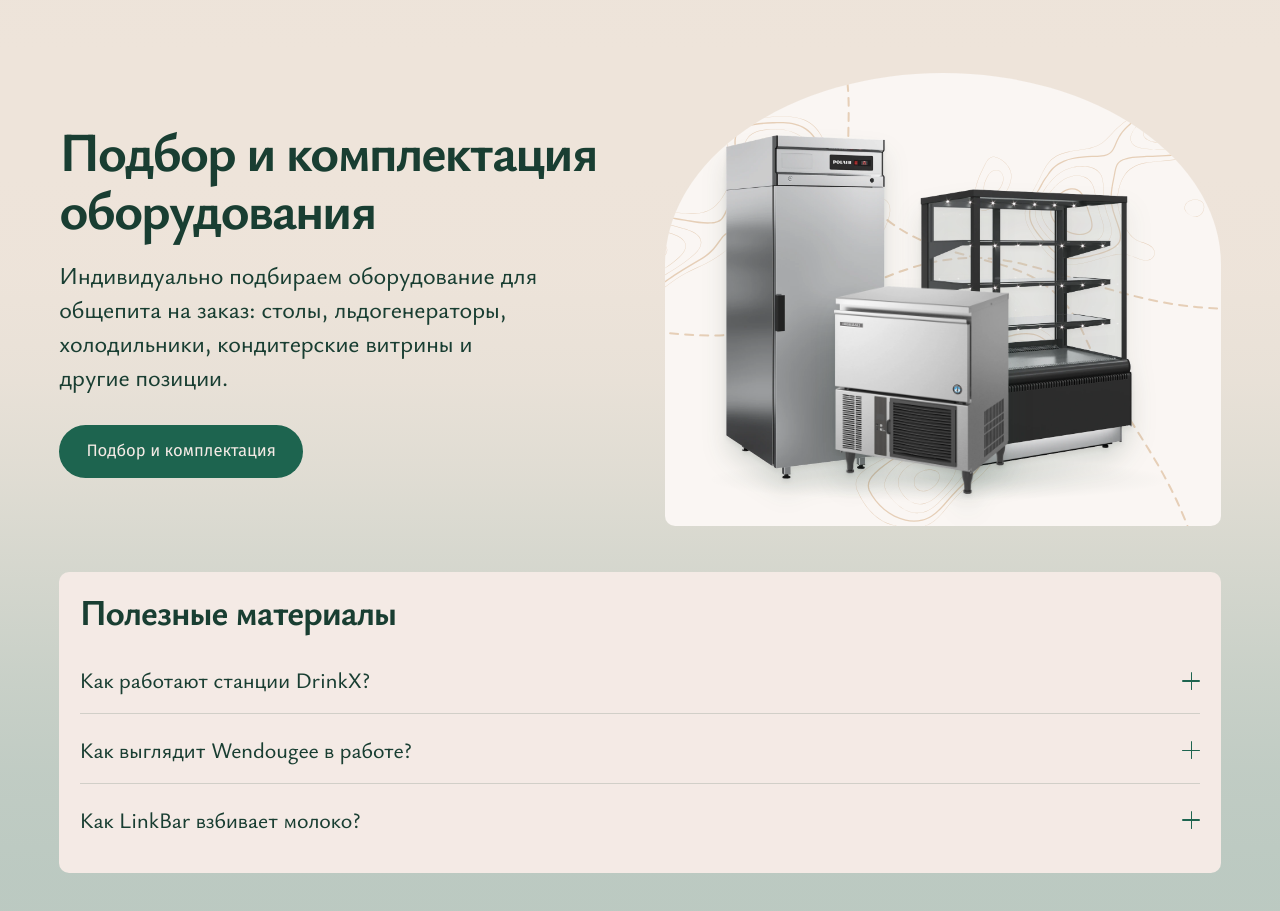
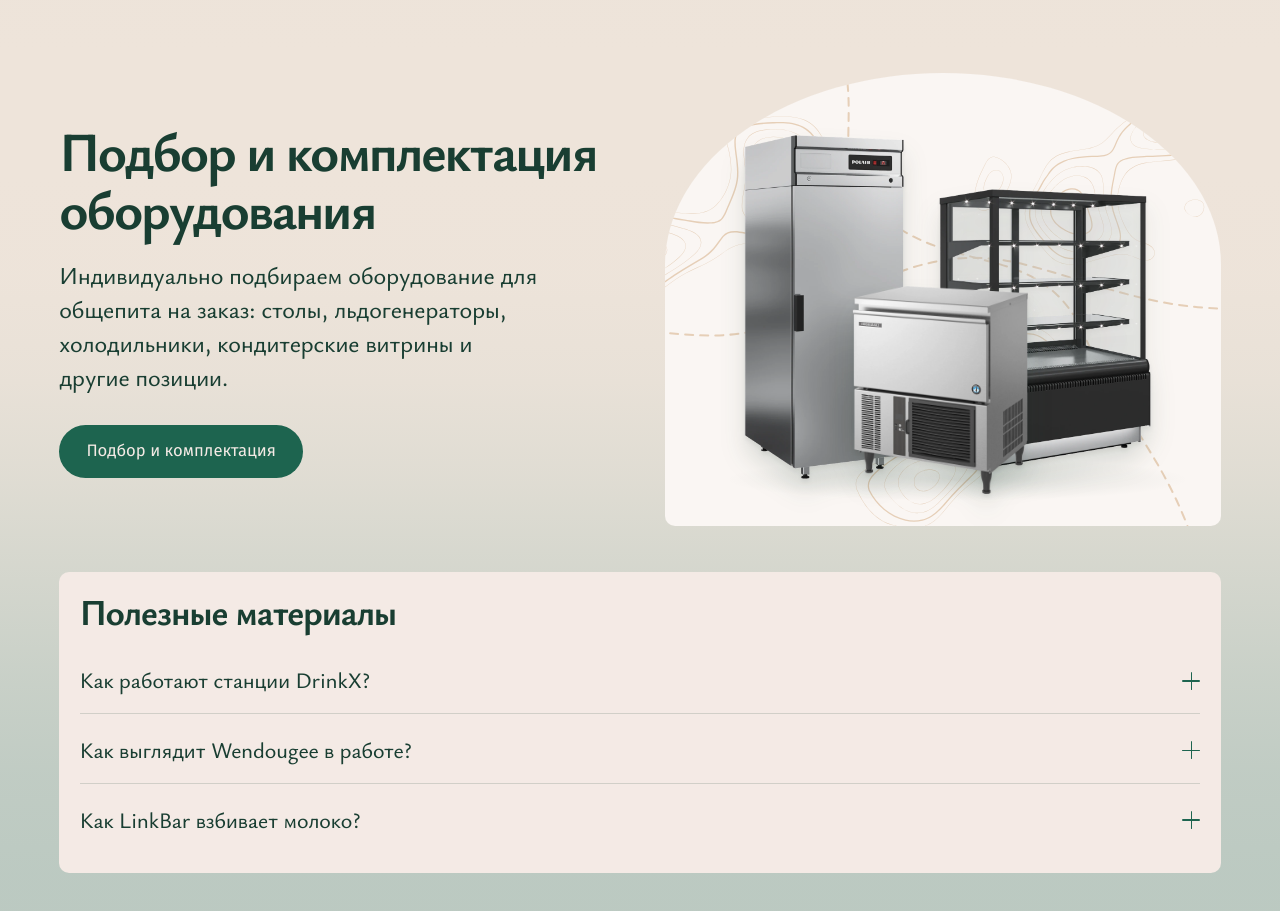
Before and after one commit to rmnemts-off/dao-coffee-landing, a website: page site/index.html in a window 1280 px wide. Shown: the part 5900-6811 px from the top of the page. Drawn offline with Linux system fonts and the light colour scheme.

Commit message:
Сдвинуть группу оборудования внутри арки вправо на 4%

```diff
--- a/site/styles/design.css
+++ b/site/styles/design.css
@@ -270,7 +270,7 @@ a:hover>.trail-link::after,a:focus-visible>.trail-link::after,
 .equipment-heading>p{max-width:44ch;margin-top:clamp(18px,1.6vw,28px);font:500 var(--fs-lead)/1.4 var(--heading);text-wrap:pretty}
 .equipment-action{margin-top:clamp(28px,2.4vw,44px)}
 .equipment-visual{align-self:stretch;min-height:clamp(26rem,34vw,38rem);padding-bottom:clamp(28px,2.5vw,48px)}
-.equipment-showcase{display:block;position:relative;isolation:isolate;width:100%;max-width:36rem;height:clamp(230px,28vw,380px);margin:0 auto}
+.equipment-showcase{display:block;position:relative;isolation:isolate;width:100%;max-width:36rem;height:clamp(230px,28vw,380px);margin:0 auto;transform:translateX(4%)}
 .equipment-showcase::before{content:'';position:absolute;inset:auto 2% -2% 0;height:12%;background:radial-gradient(ellipse closest-side,rgb(25 62 50 / .12),transparent);pointer-events:none}
 .equipment-piece{position:absolute;display:block;line-height:0}
 .equipment-piece img{width:auto;height:100%;max-width:none;filter:var(--shadow-product);pointer-events:none;user-select:none;-webkit-user-select:none;-webkit-user-drag:none;transform-origin:50% 85%;transition:transform .6s var(--ease),filter .6s var(--ease)}
```
